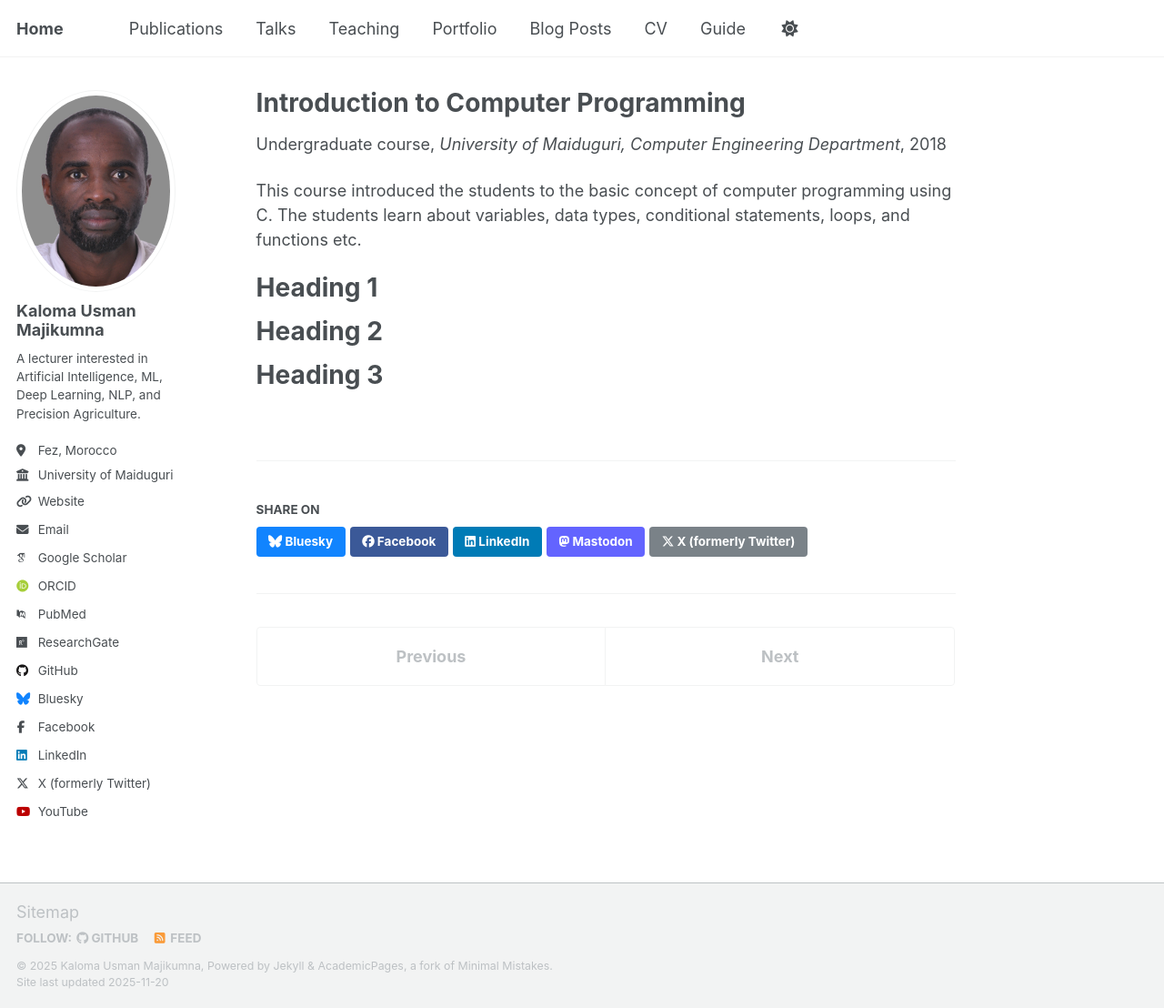
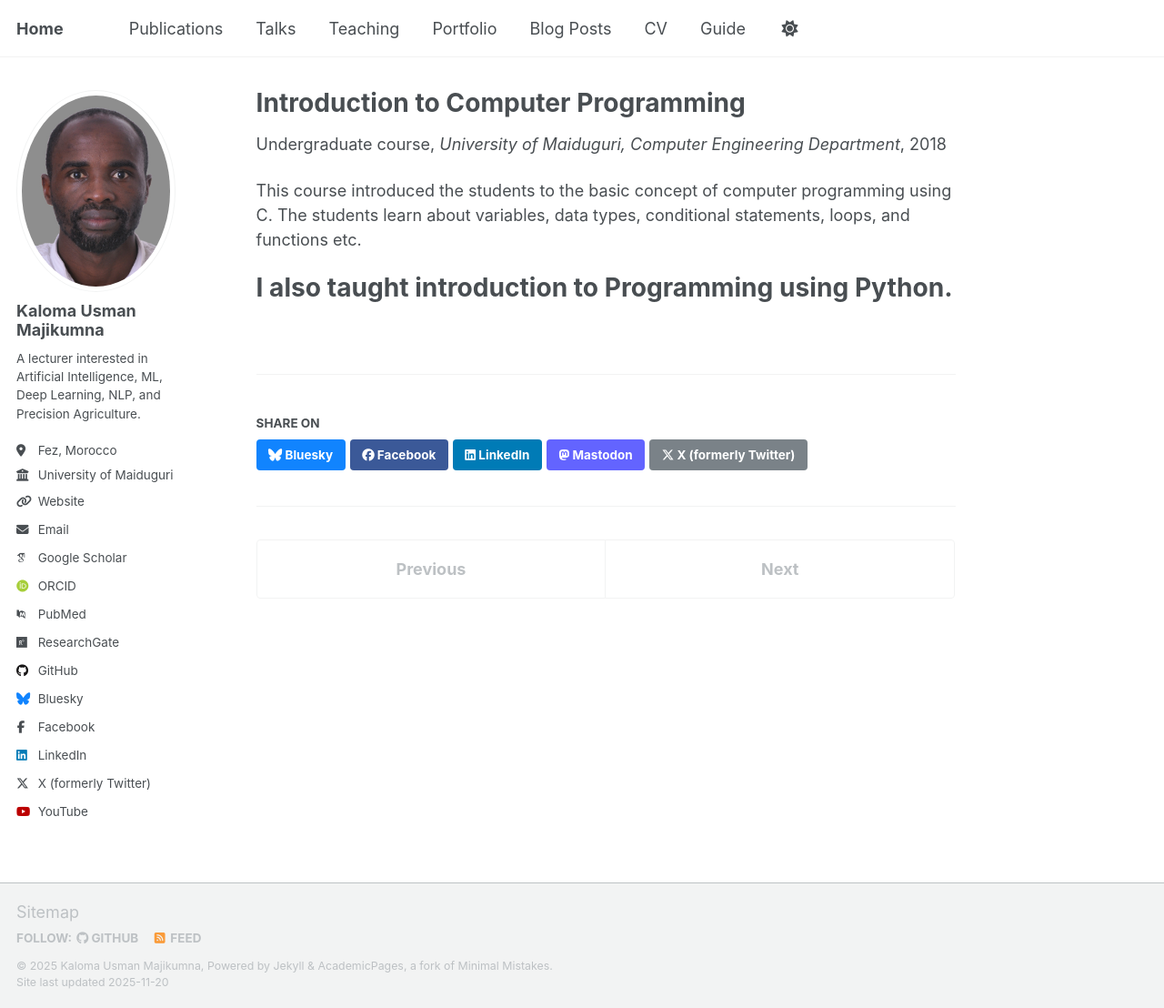
Before and after one commit to kalomausman/kalomausman.github.io, a Jekyll site: the page built from _teaching/2014-spring-teaching-1.md, in a window 1280 px wide and 1108 px high. Shown: the whole window at 91% size. Built offline with Jekyll 4.4.1, drawn with Linux system fonts in a browser that asks for light colours; some web fonts are replaced; a script that is not in the unit is left out.

Commit message:
Update course content and remove headings
Removed outdated headings and added content about teaching Python.

```diff
--- a/_teaching/2014-spring-teaching-1.md
+++ b/_teaching/2014-spring-teaching-1.md
@@ -10,11 +10,5 @@ location: "Maiduguri, Nigeria"
 
 This course introduced the students to the basic concept of computer programming using C. The students learn about variables, data types, conditional statements, loops, and functions etc.
 
-Heading 1
+I also taught introduction to Programming using Python.
 ======
-
-Heading 2
-======
-
-Heading 3
-======
```
